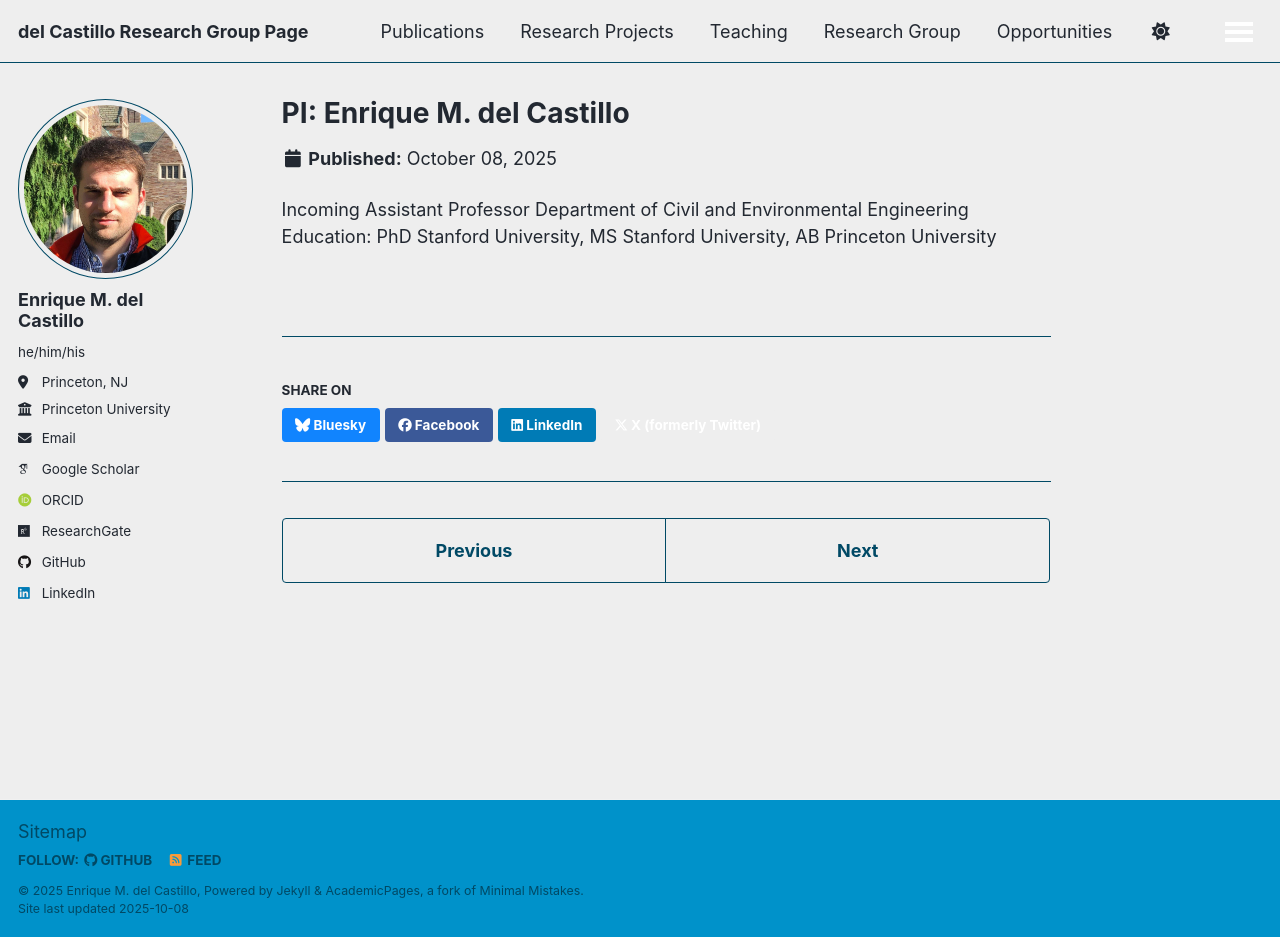
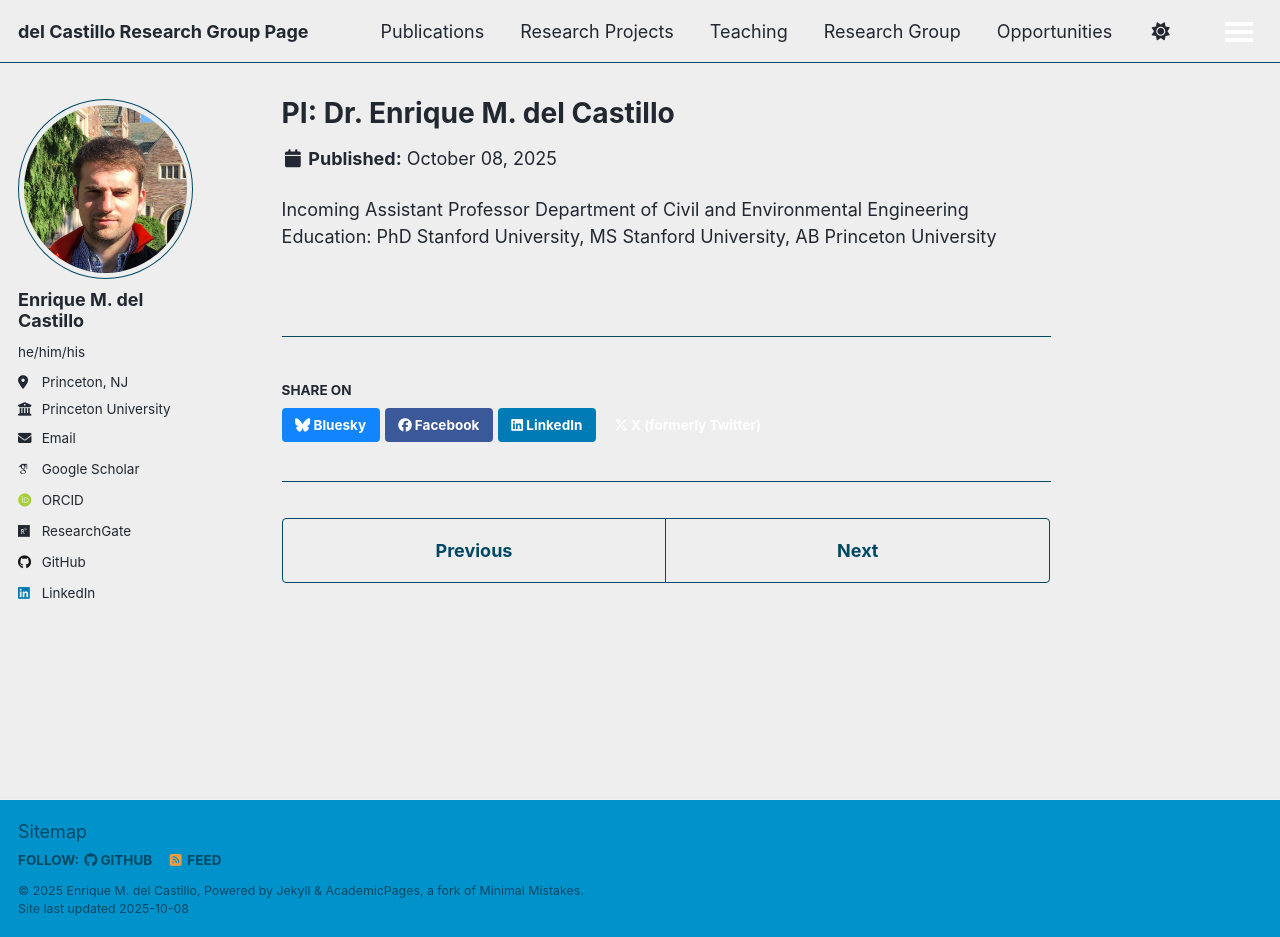
Before and after one commit to emdc19/emdcwebsite, a Jekyll site: the page built from _portfolio/portfolio-1.md, in a window 1280 px wide and 937 px high. Built offline with Jekyll 4.4.1, drawn with Linux system fonts in a browser that asks for light colours; some web fonts are replaced; a script that is not in the unit is left out.

Commit message:
Update portfolio-1.md

```diff
--- a/_portfolio/portfolio-1.md
+++ b/_portfolio/portfolio-1.md
@@ -1,6 +1,6 @@
 ---
-title: "PI: Enrique M. del Castillo"
-excerpt: "Short description of portfolio item number 1<br/><img src='/images/profile2.png'>"
+title: "PI: Dr. Enrique M. del Castillo"
+excerpt: "PI: Dr. Enrique M. del Castillo 1<br/><img src='/images/profile2.png'>"
 collection: portfolio
 ---
 Incoming Assistant Professor
```
